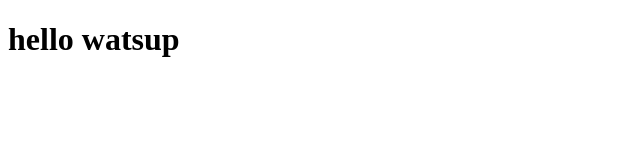
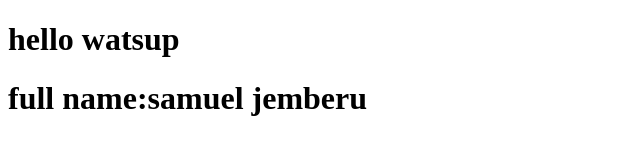
Before and after one commit to Sami2483/demo-repo, a plain HTML site: page index.html in a window 1280 px wide. Shown: the whole page, without its empty margins (0-640 px from the left). Drawn offline with Linux system fonts and the light colour scheme.

Commit message:
something added

```diff
--- a/index.html
+++ b/index.html
@@ -8,5 +8,7 @@
 </head>
 <body>
     <h1>hello watsup</h1>
+    <h1>full name:samuel jemberu</h1>
+
 </body>
 </html>
```
